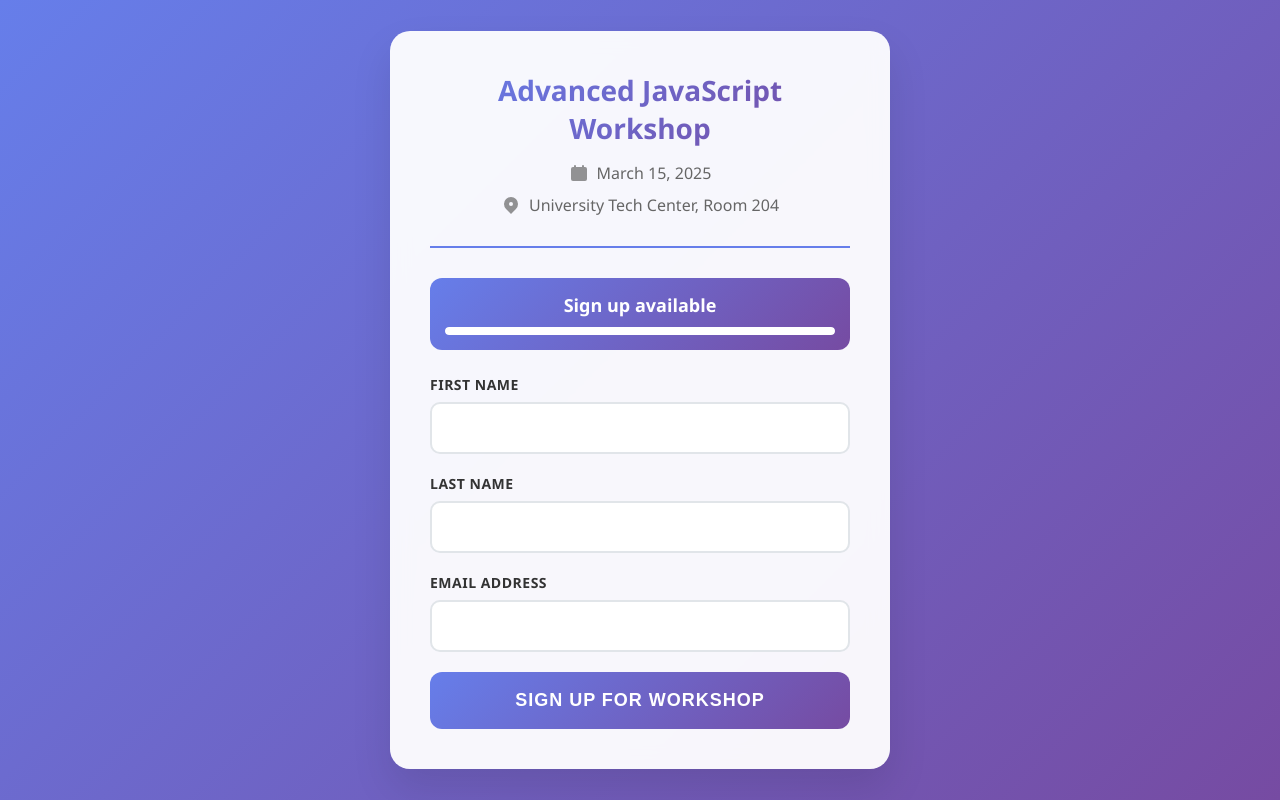
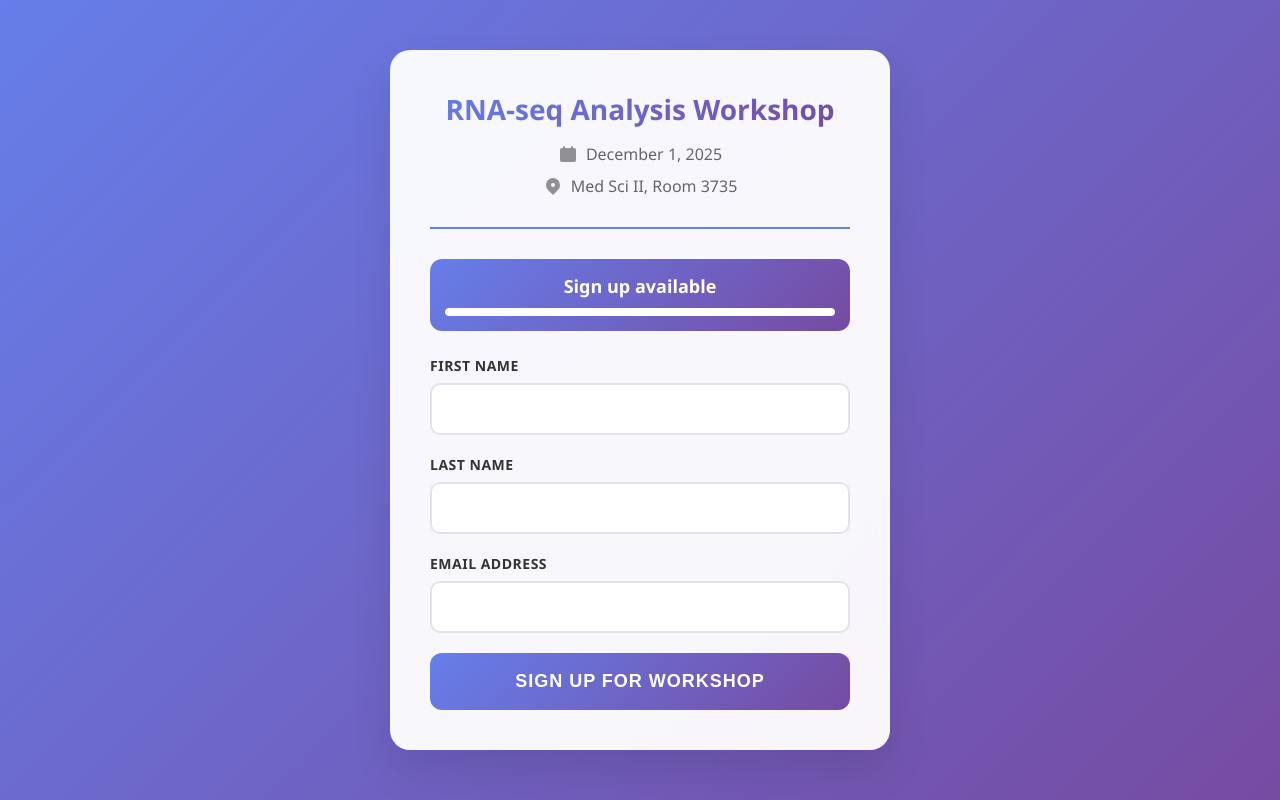
Before and after one commit to angrydutchman77/Workshop_signup_form, a plain HTML site: page index.html in a window 1280 px wide. Drawn offline with Linux system fonts and the light colour scheme; no server answers.

Commit message:
Update index.html

```diff
--- a/index.html
+++ b/index.html
@@ -214,18 +214,18 @@
 <body>
     <div class="container">
         <div class="workshop-header">
-            <h1 class="workshop-title">Advanced JavaScript Workshop</h1>
+            <h1 class="workshop-title">RNA-seq Analysis Workshop</h1>
             <div class="workshop-details">
                 <svg class="icon" fill="currentColor" viewBox="0 0 20 20">
                     <path d="M6 2a1 1 0 00-1 1v1H4a2 2 0 00-2 2v10a2 2 0 002 2h12a2 2 0 002-2V6a2 2 0 00-2-2h-1V3a1 1 0 10-2 0v1H7V3a1 1 0 00-1-1zm0 5a1 1 0 000 2h8a1 1 0 100-2H6z"/>
                 </svg>
-                March 15, 2025
+                December 1, 2025
             </div>
             <div class="workshop-details">
                 <svg class="icon" fill="currentColor" viewBox="0 0 20 20">
                     <path d="M5.05 4.05a7 7 0 119.9 9.9L10 18.9l-4.95-4.95a7 7 0 010-9.9zM10 11a2 2 0 100-4 2 2 0 000 4z"/>
                 </svg>
-                University Tech Center, Room 204
+                Med Sci II, Room 3735
             </div>
         </div>
 
@@ -274,7 +274,7 @@
 
     <script>
         // Replace this with your Google Apps Script Web App URL
-        const SCRIPT_URL = 'YOUR_GOOGLE_APPS_SCRIPT_URL_HERE';
+        const SCRIPT_URL = 'https://script.google.com/macros/s/AKfycbyPotUtylL3s5RLXa5EPjFt-PYt6z0KIgDfApnl0fyDfdyDeqFuToW5-1EwBee4ePydMg/exec';
 
         async function loadEnrollmentStatus() {
             try {
```
